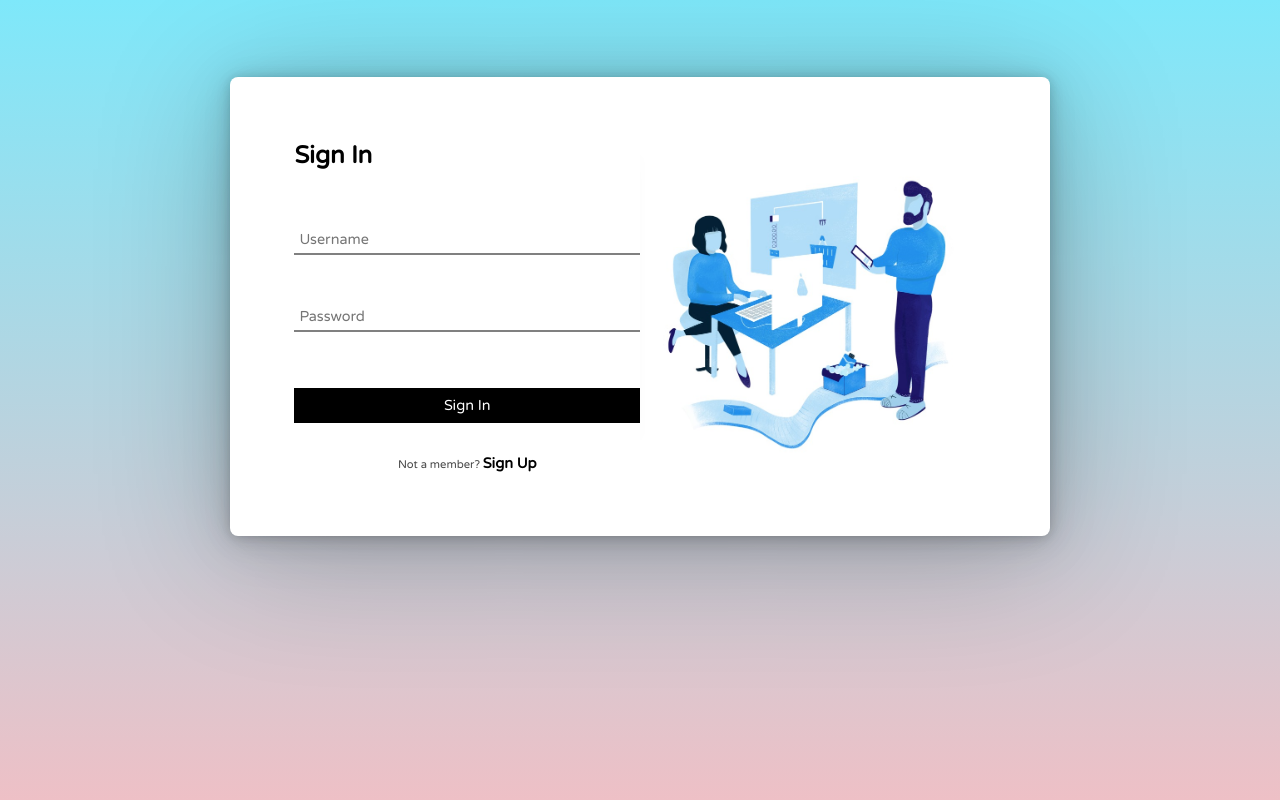
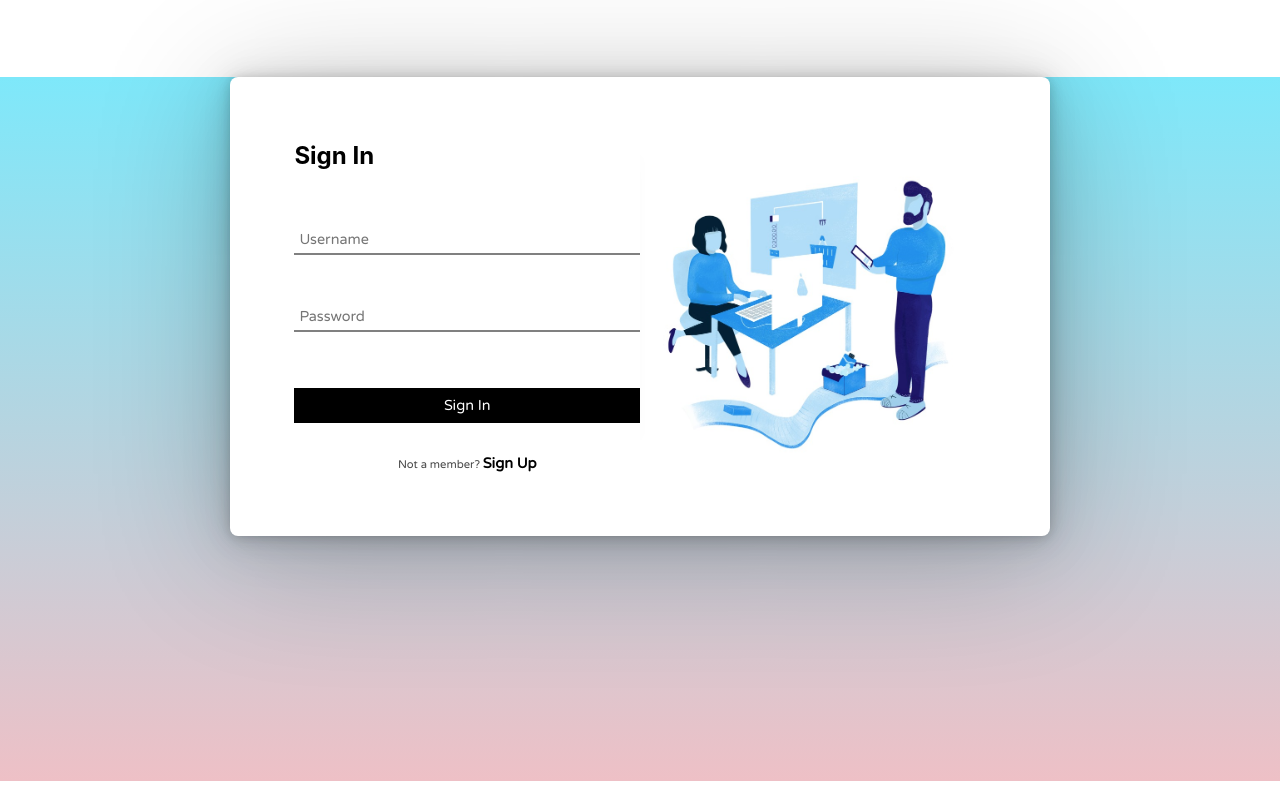
Before and after one commit to BilalSajid173/chat-app-frontend, a React (Create React App) app: page / in a window 1280 px wide. Built offline with nearby package versions, Linux system fonts and the light colour scheme.

Commit message:
Designed All posts page

```diff
--- a/src/components/AllPosts/PostItem.js
+++ b/src/components/AllPosts/PostItem.js
@@ -3,6 +3,7 @@ import classes from "./PostItem.module.css";
 const PostItem = (props) => {
     return (
         <>
+        <div className={classes.postbg}>
             <div className={classes.postContainer}>
                 <div className={classes.singlepost}>
                     <h3>{props.author}</h3>
@@ -28,6 +29,7 @@ const PostItem = (props) => {
                     </div>
                 </div>
             </div>
+        </div>
         </>
     );
 };
--- a/src/components/AllPosts/PostItem.module.css
+++ b/src/components/AllPosts/PostItem.module.css
@@ -1,12 +1,25 @@
 @import url('https://fonts.googleapis.com/css2?family=Source+Sans+Pro&display=swap');
+
+
+.postbg {
+    background-color: #f1f2f6;
+    width: 100vw;
+    display: flex;
+    justify-content: center;
+    align-items: center;
+    margin-left: -75%;
+}
 
 .postContainer {
     top: 0;
+    bottom: 0;
+    margin-top: 2%;
     display: flex;
     flex-direction: column;
     background-color: white;
     justify-content: center;
-    margin-top: 2%;
+    width: 40vw;
+    height: 40vh;
     border-radius: 7px;
     box-shadow: 0px 0px 6px #ccc;
 }
@@ -39,6 +52,7 @@
 
 .actions button span {
     font-size: 1.2rem;
+    padding-right: 9%;
 }
 
 .like button {
--- a/src/components/AuthForm/Login.js
+++ b/src/components/AuthForm/Login.js
@@ -70,6 +70,7 @@ const LoginForm = (props) => {
   const passwordClasses = passwordHasError ? classes.invalid : "";
   return (
     <Fragment>
+      <div className={classes.bodygradient}>
         <div className={classes.maincontainer}>
           <div className={classes.logincontainer}>
             <h2>Sign In</h2>
@@ -115,6 +116,7 @@ const LoginForm = (props) => {
             <img src={image} alt="img" />
           </div>
         </div>
+      </div>
     </Fragment>
   );
 };
--- a/src/components/AuthForm/Login.module.css
+++ b/src/components/AuthForm/Login.module.css
@@ -8,12 +8,21 @@
   box-sizing: border-box;
 }
 
-html {
+/* html {
   min-height: 100%;
+} */
+
+/* body {
+  font-family: "Varela Round", sans-serif;
+  background-image: linear-gradient(#7ee8fa, #eec0c6);
+} */
+
+body {
+  margin: 0%;
 }
 
-body {
-  font-family: "Varela Round", sans-serif;
+.bodygradient {
+  height: 88vh;
   background-image: linear-gradient(#7ee8fa, #eec0c6);
 }
 
--- a/src/components/Navbar/navbar.module.css
+++ b/src/components/Navbar/navbar.module.css
@@ -7,6 +7,8 @@ nav {
   padding: 5px 8px;
   box-shadow: 0px 0px 6px rgb(152, 152, 152);
   position: sticky;
+  margin-bottom: 0%;
+  bottom: 0;
 }
 
 .nav_left {
```
Lines whose indentation alone changed are shown as unchanged.
